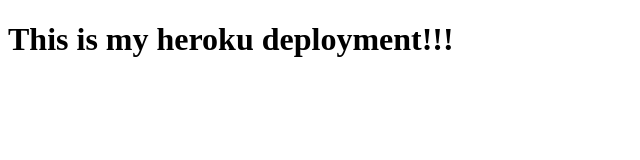
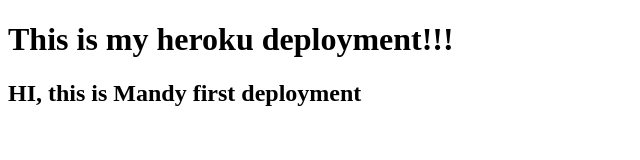
Before and after one commit to MandyMoscoso/fs-deployment-demo, a website: page index.html in a window 1280 px wide. Shown: the whole page, without its empty margins (0-640 px from the left). Drawn offline with Linux system fonts and the light colour scheme.

Commit message:
add a comment

```diff
--- a/index.html
+++ b/index.html
@@ -8,5 +8,6 @@
 </head>
 <body>
   <h1>This is my heroku deployment!!!</h1>
+  <h2>HI, this is Mandy first deployment</h2>
 </body>
 </html>
```
